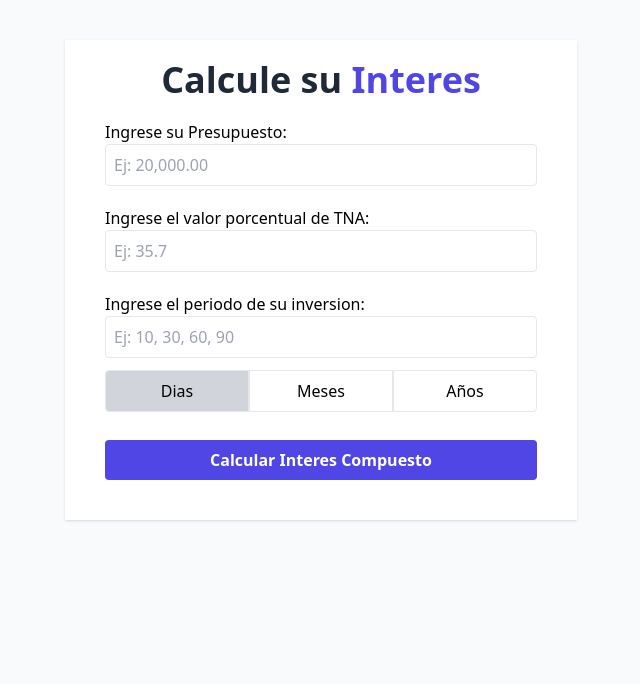
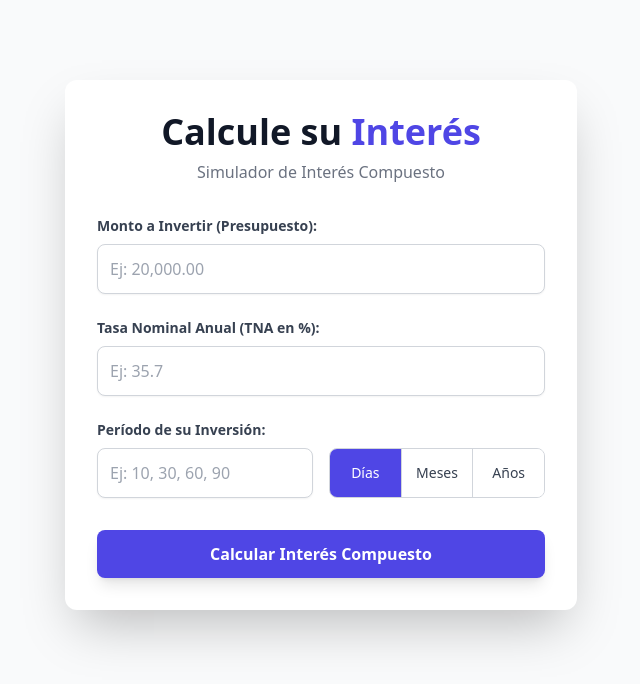
Before and after one commit to MatiasKV0/CalculadoraInteresCompuesto, a React (Vite) app: page / in a window 1280 px wide. Shown: the top 684 px of the page, without its empty margins (319-959 px from the left). Built offline with nearby package versions, Linux system fonts and the light colour scheme.

Commit message:
Refactor App component for improved state management and UI enhancements

```diff
--- a/src/App.jsx
+++ b/src/App.jsx
@@ -3,121 +3,152 @@ import Alerta from "./components/Alerta";
 import Resultados from "./components/Resultados";
 
 function App() {
-
   const [tna, setTna] = useState(0);
   const [periodo, setPeriodo] = useState(0);
-  const [tipoPeriodo, setTipoPeriodo] = useState(1);
-  const [days, setDays] = useState(true);
-  const [meses, setMeses] = useState(false);
-  const [años, setAños] = useState(false);
+  const [tipoPeriodo, setTipoPeriodo] = useState(1); // 1: Días, 2: Meses, 3: Años
   const [msg, setMsg] = useState('');
   const [presupuesto, setPresupuesto] = useState(0);
   const [resultado, setResultado] = useState(false);
 
-  const handleSubmit = (e) =>{
+  const [selection, setSelection] = useState({
+    days: true,
+    meses: false,
+    años: false,
+  });
+
+  const handleSubmit = (e) => {
     e.preventDefault();
     setResultado(false);
 
-    if(isNaN(tna) || isNaN(periodo) || isNaN(presupuesto)){
-      setMsg('Ingrese valores numericos');
+    if (isNaN(tna) || isNaN(periodo) || isNaN(presupuesto)) {
+      setMsg('Por favor, ingrese valores numéricos válidos.');
       return;
     }
-    else if(tna <= 0 || periodo <= 0 || presupuesto <= 0){
-      setMsg('Ingrese valores mayores a 0');
+    else if (tna <= 0 || periodo <= 0 || presupuesto <= 0) {
+      setMsg('Todos los valores (Presupuesto, TNA y Periodo) deben ser mayores a 0.');
       return;
     }
-    else{
+    else {
       setMsg('');
       setResultado(true);
     }
-  }
+  };
 
-  const handleClick = (e) =>{
-    e.preventDefault();
+  const handlePeriodoClick = (id) => {
+    const newSelection = { days: false, meses: false, años: false };
+    let newTipoPeriodo = 1;
 
-    switch(e.target.id){
-      case "1":
-        setDays(true);
-        setMeses(false);
-        setAños(false);
-        setTipoPeriodo(1);
+    switch (id) {
+      case 1:
+        newSelection.days = true;
+        newTipoPeriodo = 1;
         break;
-      case "2":
-        setDays(false);
-        setMeses(true);
-        setAños(false);
-        setTipoPeriodo(2);
+      case 2:
+        newSelection.meses = true;
+        newTipoPeriodo = 2;
         break;
-      case "3":
-        setDays(false);
-        setMeses(false);
-        setAños(true);
-        setTipoPeriodo(3);
+      case 3:
+        newSelection.años = true;
+        newTipoPeriodo = 3;
         break;
       default:
         break;
     }
-  }
+
+    setSelection(newSelection);
+    setTipoPeriodo(newTipoPeriodo);
+    setResultado(false);
+  };
+
+  const inputClasses = "border border-gray-300 focus:border-indigo-500 focus:ring-1 focus:ring-indigo-500 rounded-lg p-3 transition duration-150 ease-in-out shadow-sm placeholder-gray-400";
+  const labelClasses = "block text-sm font-semibold text-gray-700 mb-2";
 
   return (
-    <>
-    <div className=" md:bg-gray-50 h-screen absolute top-0 left-0 w-full">
-      <div className="mx-auto md:shadow bg-white w-full lg:w-2/5 lg:max-w-[700px] p-5 m-10">
-        <h1 className="text-4xl text-center font-bold text-gray-800">
-          Calcule su <span className="text-indigo-600">Interes</span>
-        </h1>
-        <form className="m-5" onSubmit={handleSubmit} noValidate>
-        <div className="flex flex-col my-5">
-            <label>Ingrese su Presupuesto:</label>
-            <input
-              type="number"
-              min="0"
-              step="0.1"
-              className="border rounded p-2"
-              placeholder="Ej: 20,000.00"
-              onChange={(e) => {setPresupuesto(Number(e.target.value)); setResultado(false)}}
-            />
-          </div>
-          <div className="flex flex-col my-5">
-            <label>Ingrese el valor porcentual de TNA:</label>
-            <input
-              type="number"
-              min="0"
-              step="0.1"
-              className="border rounded p-2"
-              placeholder="Ej: 35.7"
-              onChange={(e) => {setTna(Number(e.target.value)); setResultado(false)}}
-            />
-          </div>
-          <div className="flex flex-col my-5">
-            <label>Ingrese el periodo de su inversion:</label>
-            <div className="flex gap-3 flex-col">
-              <div className="w-full">
-                  <input
-                    type="number"
-                    min="0"
-                    className="border rounded p-2 w-full"
-                    placeholder="Ej: 10, 30, 60, 90"
-                    onChange={(e) => {setPeriodo(Number(e.target.value)); setResultado(false)}}
-                  />
-              </div>
-              <div className="w-full">
-                <button onClick={handleClick} id="1" className={`rounded-l py-2 px-4 border w-1/3 ${days ? 'bg-gray-300' : 'bg-white'}`}>Dias</button>
-                <button onClick={handleClick} id="2" className={`py-2 px-4 border w-1/3 ${meses ? 'bg-gray-300' : 'bg-white'}`}>Meses</button>
-                <button onClick={handleClick} id="3" className={`rounded-r py-2 px-4 border w-1/3 ${años ? 'bg-gray-300' : 'bg-white'}`}>Años</button>
+    <div className="min-h-screen bg-gray-50 flex items-start justify-center p-4">
+      <div className="mt-10 md:mt-16 w-full max-w-lg bg-white p-8 rounded-xl shadow-2xl">
+        <header className="mb-8">
+          <h1 className="text-4xl text-center font-extrabold text-gray-900">
+            Calcule su <span className="text-indigo-600">Interés</span>
+          </h1>
+          <p className="text-center text-gray-500 mt-2">Simulador de Interés Compuesto</p>
+        </header>
+
+        <form onSubmit={handleSubmit} noValidate>
+          <div className="space-y-6">
+            <div className="flex flex-col">
+              <label htmlFor="presupuesto" className={labelClasses}>Monto a Invertir (Presupuesto):</label>
+              <input
+                id="presupuesto"
+                type="number"
+                min="0"
+                step="0.01"
+                className={inputClasses}
+                placeholder="Ej: 20,000.00"
+                onChange={(e) => { setPresupuesto(Number(e.target.value)); setResultado(false) }}
+              />
+            </div>
+
+            <div className="flex flex-col">
+              <label htmlFor="tna" className={labelClasses}>Tasa Nominal Anual (TNA en %):</label>
+              <input
+                id="tna"
+                type="number"
+                min="0"
+                step="0.1"
+                className={inputClasses}
+                placeholder="Ej: 35.7"
+                onChange={(e) => { setTna(Number(e.target.value)); setResultado(false) }}
+              />
+            </div>
+
+            <div className="flex flex-col">
+              <label className={labelClasses}>Período de su Inversión:</label>
+              <div className="grid grid-cols-1 md:grid-cols-2 gap-4">
+                <input
+                  type="number"
+                  min="0"
+                  className={inputClasses}
+                  placeholder="Ej: 10, 30, 60, 90"
+                  onChange={(e) => { setPeriodo(Number(e.target.value)); setResultado(false) }}
+                />
+
+                <div className="flex rounded-lg overflow-hidden border border-gray-300">
+                  {[
+                    { id: 1, label: 'Días', active: selection.days },
+                    { id: 2, label: 'Meses', active: selection.meses },
+                    { id: 3, label: 'Años', active: selection.años }
+                  ].map(({ id, label, active }) => (
+                    <button
+                      key={id}
+                      type="button"
+                      onClick={() => handlePeriodoClick(id)}
+                      className={`flex-1 py-3 text-sm font-medium transition-colors duration-150 ${active
+                          ? 'bg-indigo-600 text-white shadow-md'
+                          : 'bg-white text-gray-700 hover:bg-gray-100'
+                        } ${id === 2 ? 'border-l border-r border-gray-300' : ''}`}
+                    >
+                      {label}
+                    </button>
+                  ))}
+                </div>
               </div>
             </div>
           </div>
-          {msg && <Alerta msg={msg}/>}
-          <button type="submit"
-            className="bg-indigo-600 text-white mt-2 font-bold py-2 px-4 rounded w-full"
-          >Calcular Interes Compuesto</button>
+
+          {msg && <Alerta msg={msg} />}
+
+          <button
+            type="submit"
+            className="bg-indigo-600 hover:bg-indigo-700 text-white mt-8 font-semibold py-3 px-4 rounded-lg w-full transition duration-150 ease-in-out shadow-lg transform hover:scale-[1.01]"
+          >
+            Calcular Interés Compuesto
+          </button>
         </form>
-       {resultado && <Resultados presupuesto={presupuesto} tna={tna} periodo={periodo} tipoPeriodo={tipoPeriodo}/>}
+
+        {resultado && <Resultados presupuesto={presupuesto} tna={tna} periodo={periodo} tipoPeriodo={tipoPeriodo} />}
       </div>
     </div>
-    </>
-  )
+  );
 }
 
-export default App
+export default App;
--- a/src/components/Alerta.jsx
+++ b/src/components/Alerta.jsx
@@ -1,13 +1,16 @@
+const Alerta = ({ msg }) => {
+  return (
+    <div className="mt-6">
+      <div className="bg-red-50 border border-red-200 text-red-700 p-4 rounded-lg shadow-sm" role="alert">
+        <div className="flex items-center">
+          <svg className="h-5 w-5 text-red-500 mr-3" fill="none" viewBox="0 0 24 24" stroke="currentColor">
+            <path strokeLinecap="round" strokeLinejoin="round" strokeWidth="2" d="M12 8v4m0 4h.01M21 12a9 9 0 11-18 0 9 9 0 0118 0z" />
+          </svg>
+          <p className="font-medium text-sm">{msg}</p>
+        </div>
+      </div>
+    </div>
+  );
+};
 
-
-const Alerta = ({msg}) => {
-  return (
-    <>
-      <div className="bg-red-100 border-l-4 border-red-500 text-red-700 p-4" role="alert">
-        <p className="text-center">{msg}</p>
-      </div>
-    </>
-  )
-}
-
-export default Alerta
+export default Alerta;
--- a/src/components/Resultados.jsx
+++ b/src/components/Resultados.jsx
@@ -1,29 +1,46 @@
-import { formatearDinero, calcularTotal } from "../helpers/funciones"
+import { formatearDinero, calcularTotal } from "../helpers/funciones";
 
+const Resultados = ({ presupuesto, tna, periodo, tipoPeriodo }) => {
+  const { total, promedio } = calcularTotal(presupuesto, tna, periodo, tipoPeriodo);
 
-const Resultados = ({presupuesto, tna, periodo, tipoPeriodo}) => {
-    const {total, promedio} = calcularTotal(presupuesto, tna, periodo, tipoPeriodo);
-    let Ptotal = 0;
-    let Intereses = 0;
-    let Promedio = 0;
-    if(total > 99999999999999){
-      Ptotal =  "∞"
-      Intereses = "∞"
-      Promedio = "∞"
-    }
-    else{
-      Ptotal = formatearDinero(total);
-      Intereses = formatearDinero(total-presupuesto);
-      Promedio = formatearDinero(promedio);
-    }
+  let Ptotal = "";
+  let Intereses = "";
+  let Promedio = "";
+
+  if (total > 9999999999999) {
+    Ptotal = "∞";
+    Intereses = "∞";
+    Promedio = "∞";
+  } else {
+    Ptotal = formatearDinero(total);
+    Intereses = formatearDinero(total - presupuesto);
+    Promedio = formatearDinero(promedio);
+  }
+
   return (
-    <div className="border rounded text-left p-5 m-5 mb-0">
-        <p className=" text-center"><span className="font-medium">Presupuesto + Interes</span>: </p>
-        <h2 className="font-bold text-3xl pb-2 text-center mb-1">{Ptotal}</h2>
-        <p>- Interes total: {Intereses}</p>
-        <p>- Promedio diario: {Promedio}</p>
+    <div className="mt-8 p-6 bg-indigo-50 border border-indigo-200 rounded-xl shadow-lg">
+      <h3 className="text-xl font-bold text-indigo-800 mb-4 text-center border-b border-indigo-200 pb-3">
+        Resumen de la Inversión
+      </h3>
+
+      <div className="text-center mb-6">
+        <p className="text-lg text-gray-600 font-medium">Presupuesto + Intereses Totales:</p>
+        <p className="font-extrabold md:text-4xl text-2xl text-indigo-600 mt-1">{Ptotal}</p>
+      </div>
+
+      <div className="space-y-3 text-gray-700">
+        <div className="flex justify-between items-center border-t pt-3">
+          <p className="font-medium">Interés total ganado:</p>
+          <p className="text-lg font-semibold text-green-700">{Intereses}</p>
+        </div>
+
+        <div className="flex justify-between items-center border-t pt-3">
+          <p className="font-medium">Ganancia promedio diaria:</p>
+          <p className="text-lg font-semibold text-green-600">{Promedio}</p>
+        </div>
+      </div>
     </div>
-  )
-}
+  );
+};
 
-export default Resultados
+export default Resultados;
```
Also changed, not shown: 1 other file (tests, documents, lock files or other folders).
